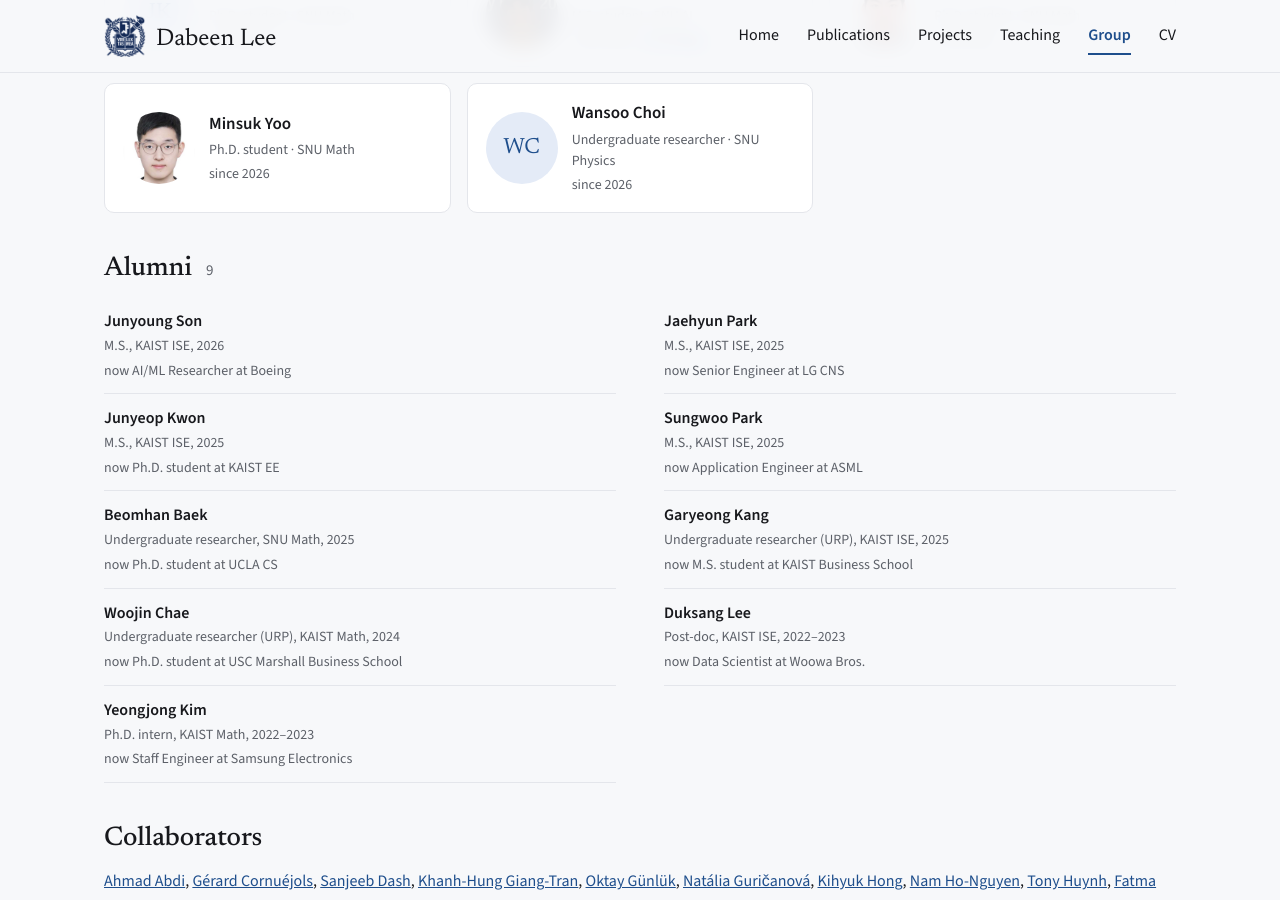
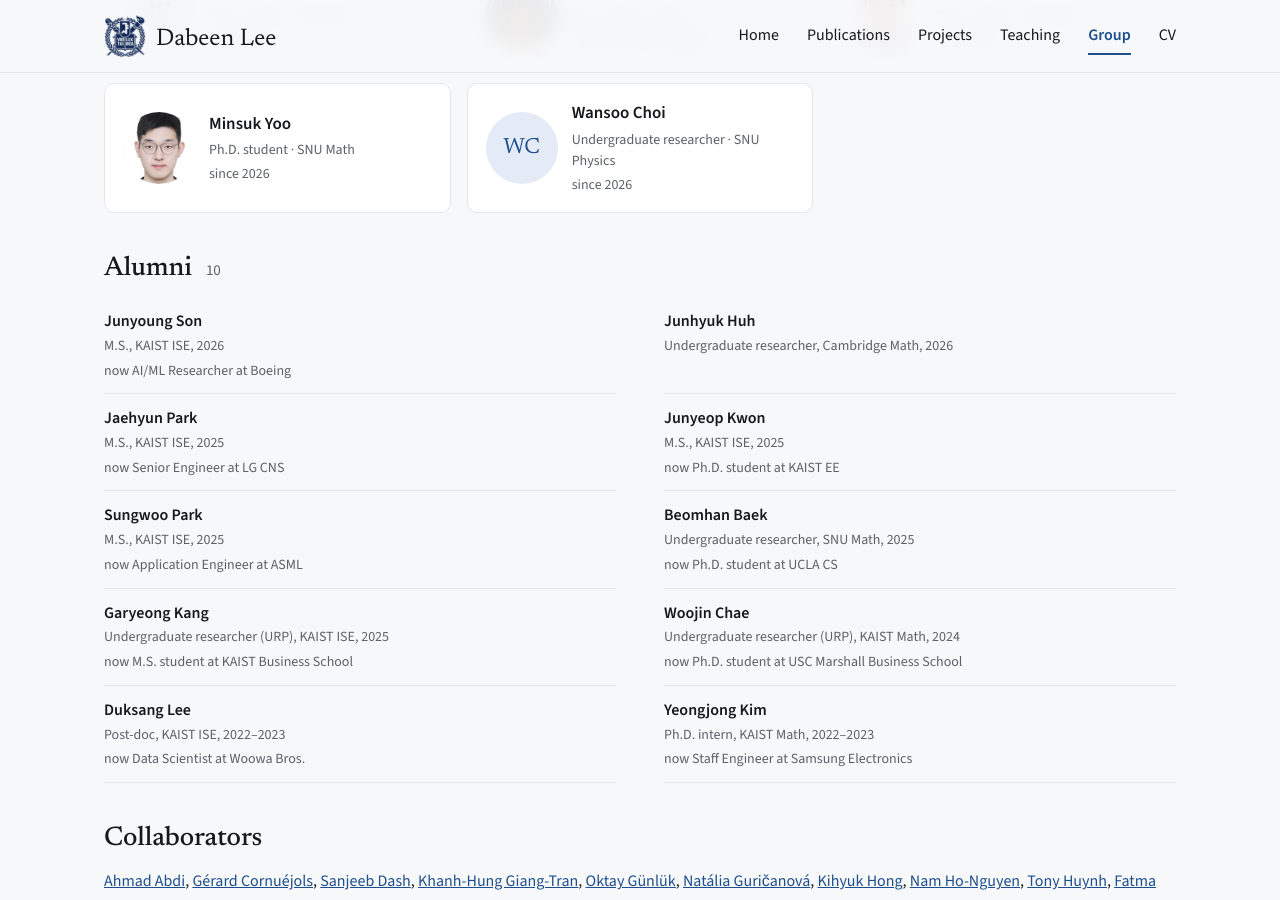
Before and after one commit to dabeenl/dabeenl.github.io, a Jekyll site: the page built from group.html, in a window 1280 px wide and 900 px high, scrolled down 609 px. Built offline with Jekyll 4.4.1, drawn with Linux system fonts in a browser that asks for light colours.

Commit message:
group: add Junhyuk Huh to alumni (undergraduate researcher, Cambridge Math, 2026)
Co-Authored-By: Claude Opus 5.5 <noreply@anthropic.com>

```diff
--- a/_data/alumni.yml
+++ b/_data/alumni.yml
@@ -5,6 +5,10 @@
   years: "2026"
   homepage: https://www.linkedin.com/in/junyoung-son-ab258625b/
   now: "AI/ML Researcher at Boeing"
+- name: Junhyuk Huh
+  role: Undergraduate researcher
+  affiliation: Cambridge Math
+  years: "2026"
 - name: Jaehyun Park
   role: M.S.
   affiliation: KAIST ISE
```
